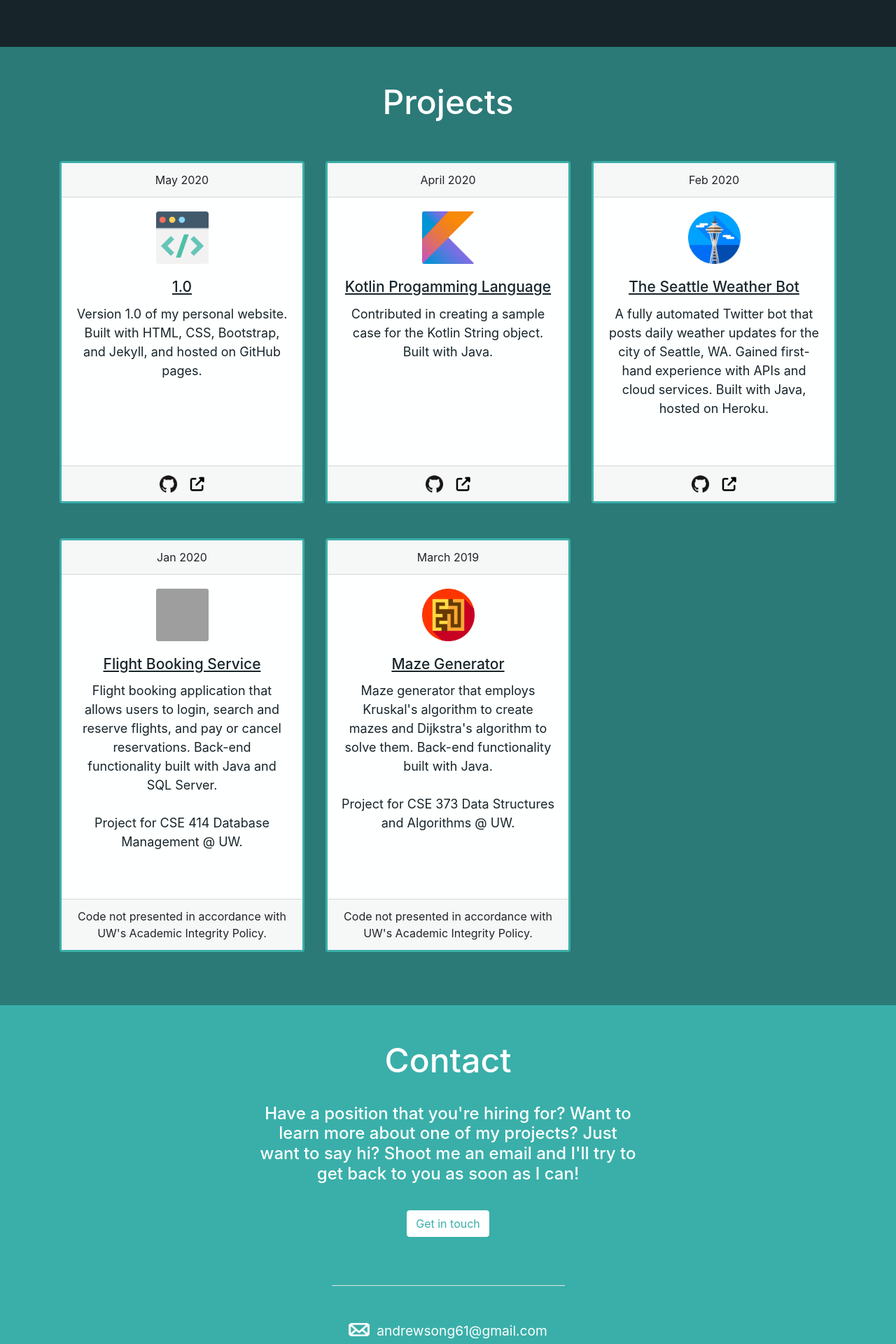
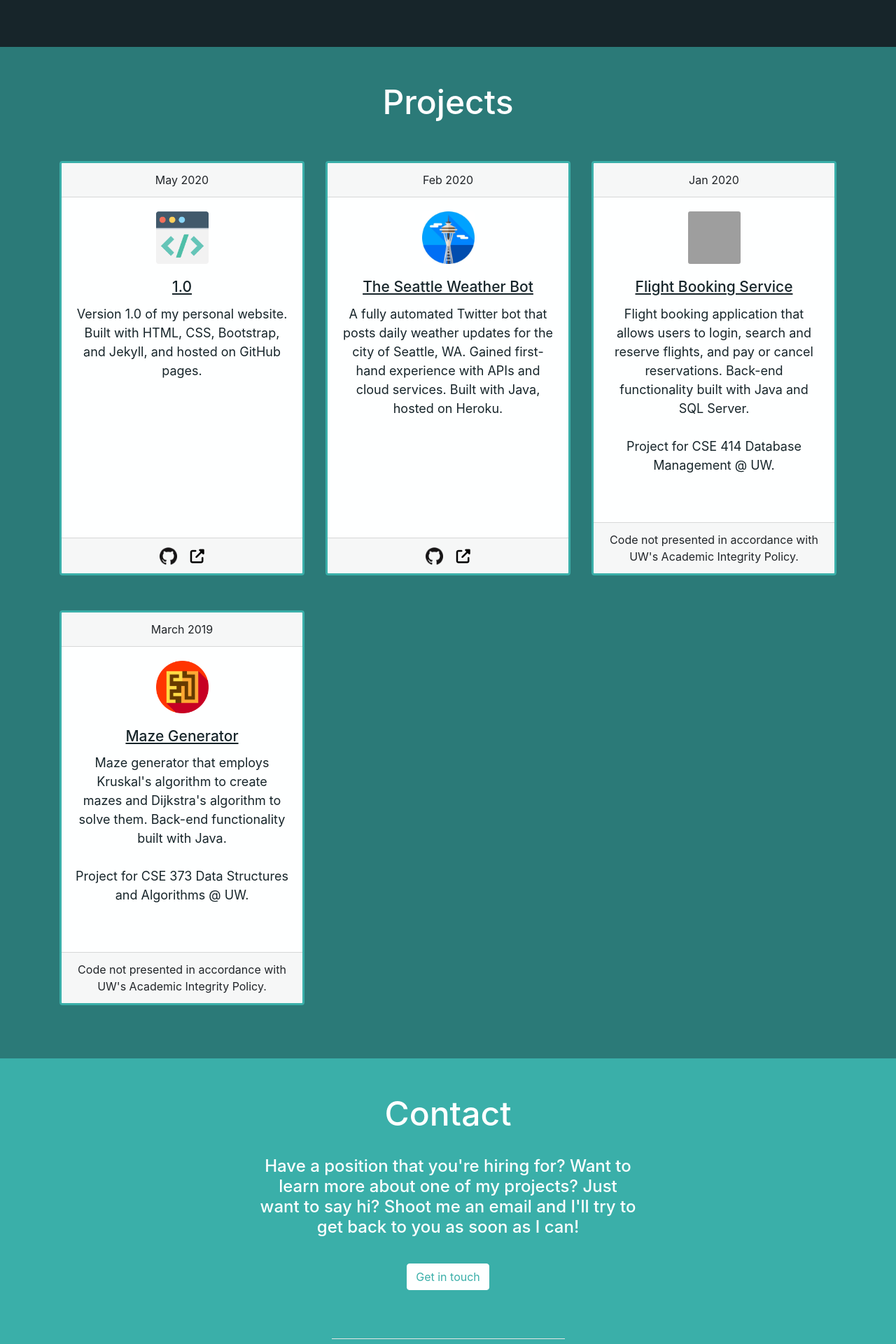
Before and after one commit to aisong1/aisong1.github.io, a Jekyll site: the page built from index.html, in a window 1280 px wide. Shown: the part 1347-3267 px from the top of the page at 70% size. Built offline with Jekyll 4.4.1, drawn with Linux system fonts in a browser that asks for light colours; nearby versions of some CDN libraries; grey boxes are pictures that could not be loaded.

Commit message:
Remove project

```diff
--- a/index.html
+++ b/index.html
@@ -112,28 +112,6 @@ title: Home
                 <div class="col-md-4 col-sm-6 card-col">
                     <div class="h-100 mt-5 card text-center">
                         <div class="card-header">
-                            April 2020
-                        </div>
-                        <img class="card-img" src="img/logo.png" alt="Kotlin">
-                        <div class="card-body">
-                            <h5 class="card-title">Kotlin Progamming Language</h5>
-                            <p class="card-text">
-                                Contributed in creating a sample case for the Kotlin String object. Built with Java.
-                            </p>
-                        </div>
-                        <div class="card-footer">
-                            <a href="https://github.com/JetBrains/kotlin/pull/3330" target="_blank" style="margin-right: 14px">
-                                <img class="card-git" src="img/GitHub-Mark-120px-plus.png" alt="Git">
-                            </a>
-                            <a href="https://kotlinlang.org/api/latest/jvm/stdlib/kotlin/-string/compare-to.html" target="_blank" style="color: black; vertical-align: middle">
-                                <i class="fas fa-external-link-alt fa-lg"></i>
-                            </a>
-                        </div>
-                    </div>
-                </div>
-                <div class="col-md-4 col-sm-6 card-col">
-                    <div class="h-100 mt-5 card text-center">
-                        <div class="card-header">
                             Feb 2020
                         </div>
                         <img class="card-img" src="img/weather.jpg" alt="Weather Bot">
```
